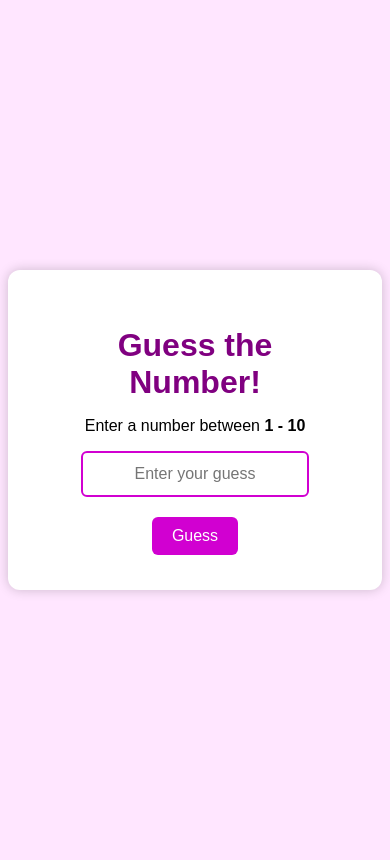
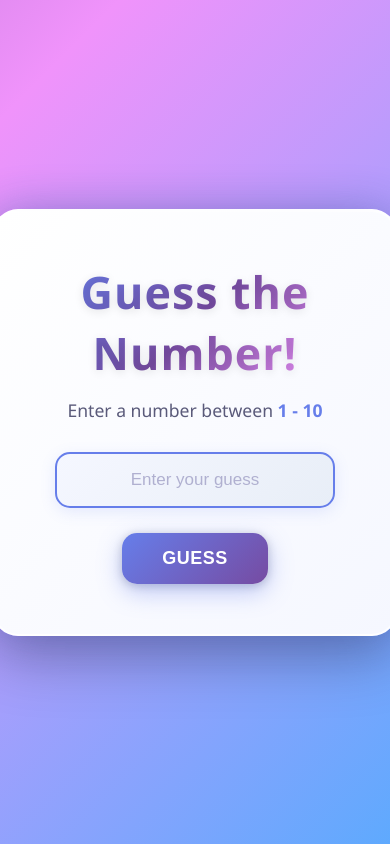
Before and after one commit to malithdulsara/NumberGuess, a plain HTML site: page index.html in a window 390 px wide. Drawn offline with Linux system fonts and the light colour scheme; some packages are replaced by stand-ins of ours; a script that the page names is missing.

Commit message:
Enhance styling for the Number Guessing Game with improved gradients, animations, and responsive design elements

```diff
--- a/style.css
+++ b/style.css
@@ -1,47 +1,160 @@
+* {
+    margin: 0;
+    padding: 0;
+    box-sizing: border-box;
+}
+
 body {
-    background: #FFE6FF;
-    font-family: Arial, sans-serif;
+    background: linear-gradient(135deg, #667eea 0%, #764ba2 25%, #f093fb 50%, #4facfe 75%, #00f2fe 100%);
+    background-size: 400% 400%;
+    animation: gradientShift 15s ease infinite;
+    font-family: 'Segoe UI', Tahoma, Geneva, Verdana, sans-serif;
     height: 100vh;
     display: flex;
     justify-content: center;
     align-items: center;
+    min-height: 100vh;
+}
+
+@keyframes gradientShift {
+    0% {
+        background-position: 0% 50%;
+    }
+    50% {
+        background-position: 100% 50%;
+    }
+    100% {
+        background-position: 0% 50%;
+    }
 }
 
 .box {
-    background: white;
-    padding: 35px 50px;
-    border-radius: 12px;
+    background: linear-gradient(135deg, #ffffff 0%, #f5f7ff 100%);
+    padding: 50px 60px;
+    border-radius: 25px;
     text-align: center;
-    box-shadow: 0px 0px 12px rgba(0,0,0,0.2);
+    box-shadow: 0 20px 60px rgba(0, 0, 0, 0.3),
+                0 0 40px rgba(102, 126, 234, 0.4),
+                inset 0 1px 0 rgba(255, 255, 255, 0.6);
+    backdrop-filter: blur(10px);
+    border: 2px solid rgba(255, 255, 255, 0.8);
+    transition: transform 0.3s ease, box-shadow 0.3s ease;
+    animation: slideUp 0.6s ease-out;
+}
+
+@keyframes slideUp {
+    from {
+        opacity: 0;
+        transform: translateY(30px);
+    }
+    to {
+        opacity: 1;
+        transform: translateY(0);
+    }
+}
+
+.box:hover {
+    transform: translateY(-10px);
+    box-shadow: 0 30px 80px rgba(0, 0, 0, 0.35),
+                0 0 50px rgba(102, 126, 234, 0.5),
+                inset 0 1px 0 rgba(255, 255, 255, 0.8);
 }
 
 h1 {
-    margin-bottom: 10px;
-    color: #800080;
+    margin-bottom: 15px;
+    background: linear-gradient(135deg, #667eea 0%, #764ba2 50%, #f093fb 100%);
+    -webkit-background-clip: text;
+    -webkit-text-fill-color: transparent;
+    background-clip: text;
+    font-size: 2.8em;
+    font-weight: 700;
+    text-shadow: 0 2px 10px rgba(0, 0, 0, 0.1);
+    letter-spacing: 1px;
+}
+
+p {
+    color: #5a5a7a;
+    font-size: 1.1em;
+    margin-bottom: 30px;
+    font-weight: 500;
+}
+
+b {
+    color: #667eea;
+    font-weight: 700;
 }
 
 input[type="text"] {
-    width: 200px;
-    padding: 12px;
-    font-size: 16px;
-    border: 2px solid #D100D1;
-    border-radius: 6px;
+    width: 280px;
+    padding: 16px 20px;
+    font-size: 17px;
+    border: 2.5px solid #667eea;
+    border-radius: 15px;
     outline: none;
-    margin-bottom: 20px;
+    margin-bottom: 25px;
     text-align: center;
+    background: linear-gradient(135deg, #f5f7ff 0%, #e8eef7 100%);
+    color: #333;
+    transition: all 0.3s ease;
+    box-shadow: 0 4px 15px rgba(102, 126, 234, 0.15);
+    font-weight: 600;
+}
+
+input[type="text"]:focus {
+    border-color: #764ba2;
+    background: linear-gradient(135deg, #ffffff 0%, #f5f7ff 100%);
+    box-shadow: 0 8px 30px rgba(102, 126, 234, 0.3),
+                0 0 20px rgba(240, 147, 251, 0.2);
+    transform: scale(1.02);
+}
+
+input[type="text"]::placeholder {
+    color: #b0b0d0;
+    font-weight: 500;
 }
 
 button {
-    padding: 10px 20px;
-    background: #D100D1;
+    padding: 15px 40px;
+    background: linear-gradient(135deg, #667eea 0%, #764ba2 50%, #f093fb 100%);
+    background-size: 200% 200%;
     border: none;
     color: white;
-    font-size: 16px;
-    border-radius: 6px;
+    font-size: 18px;
+    font-weight: 700;
+    border-radius: 15px;
     cursor: pointer;
-    transition: 0.3s;
+    transition: all 0.3s ease;
+    box-shadow: 0 8px 25px rgba(102, 126, 234, 0.4),
+                0 2px 10px rgba(0, 0, 0, 0.2);
+    letter-spacing: 0.5px;
+    text-transform: uppercase;
+    position: relative;
+    overflow: hidden;
+}
+
+button::before {
+    content: '';
+    position: absolute;
+    top: 0;
+    left: -100%;
+    width: 100%;
+    height: 100%;
+    background: linear-gradient(90deg, transparent, rgba(255, 255, 255, 0.3), transparent);
+    transition: left 0.5s ease;
 }
 
 button:hover {
-    background: #FF00FF;
+    background-position: 200% 0;
+    transform: translateY(-3px);
+    box-shadow: 0 12px 40px rgba(102, 126, 234, 0.5),
+                0 4px 15px rgba(0, 0, 0, 0.3);
 }
+
+button:hover::before {
+    left: 100%;
+}
+
+button:active {
+    transform: translateY(-1px);
+    box-shadow: 0 6px 20px rgba(102, 126, 234, 0.4);
+}
```
